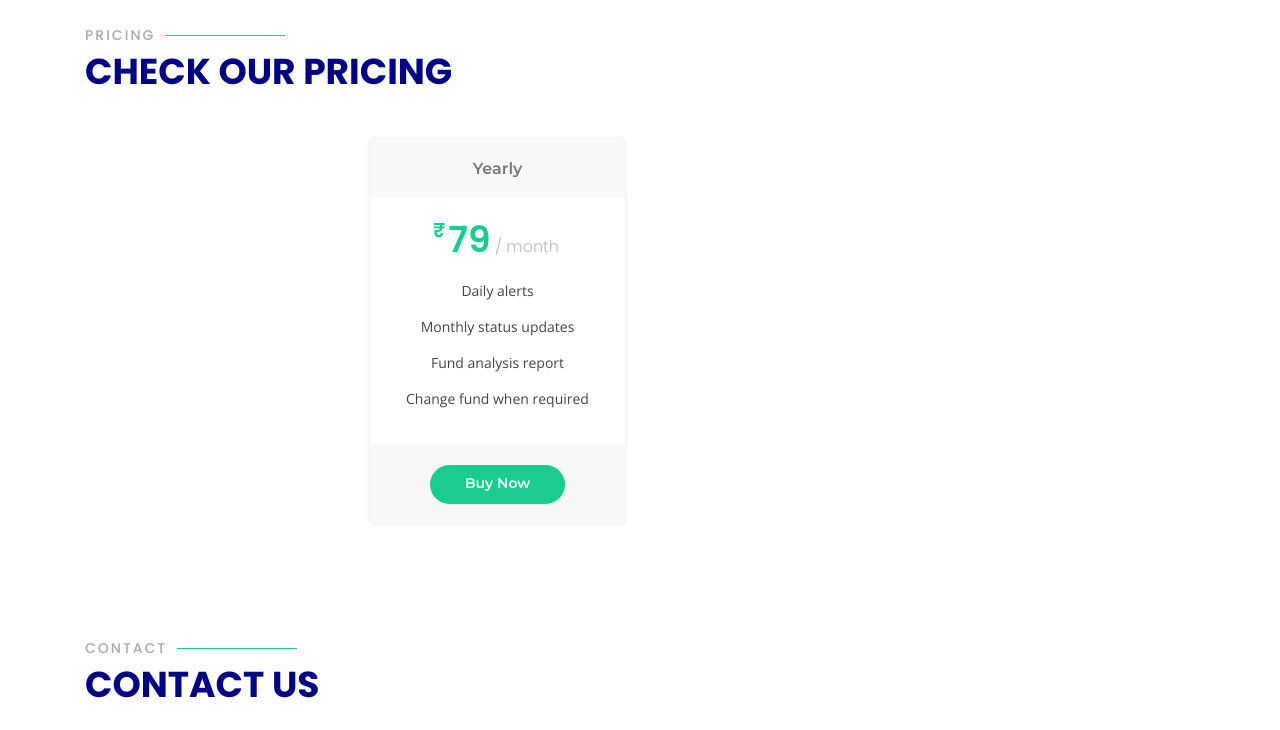
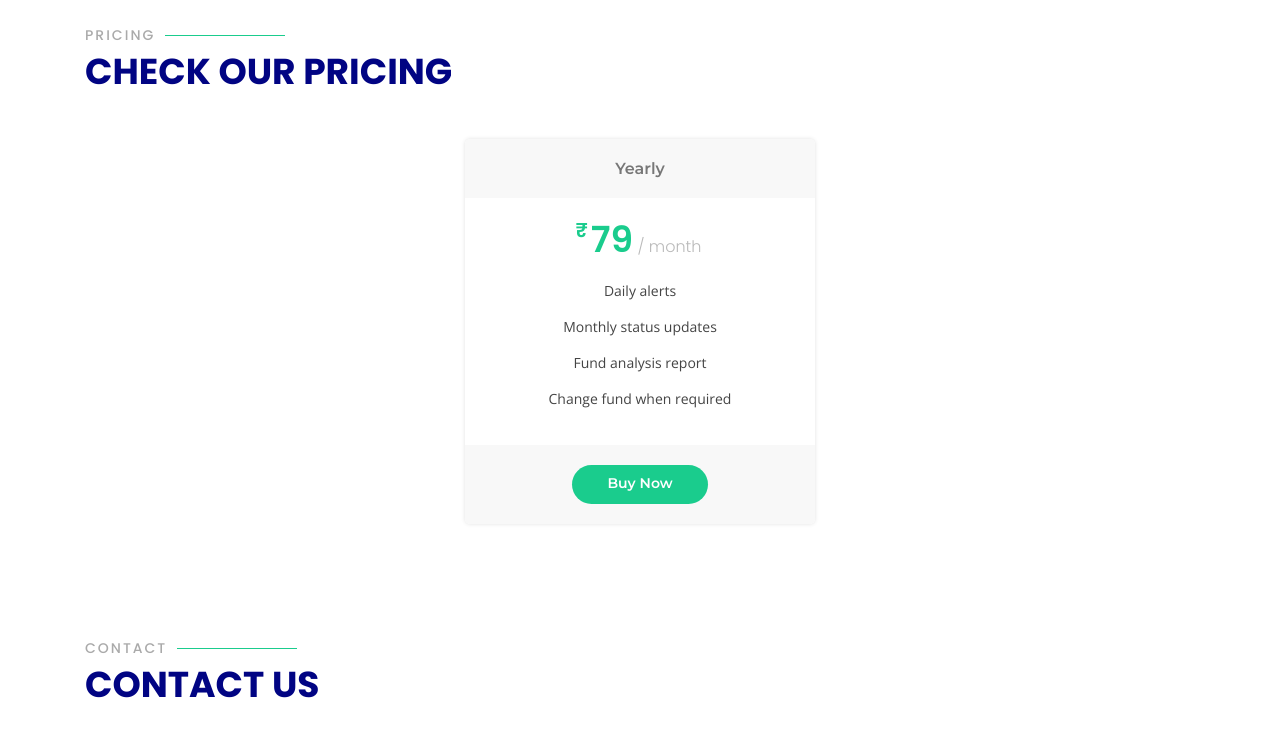
Before and after one commit to kousthubasqi/kousthubasqi.github.io, a plain HTML site: page he/index.html in a window 1280 px wide. Shown: the part 3860-4590 px from the top of the page. Drawn offline with nearby package versions, Linux system fonts and the light colour scheme.

Commit message:
fix pricing size

```diff
--- a/he/index.html
+++ b/he/index.html
@@ -487,10 +487,10 @@
 
         <div class="row" data-aos="fade-left">
 
-          <div class="col-lg-3 col-md-6">
+          <div class="col-lg-4 col-md-3">
 
           </div>
-          <div class="col-lg-3 col-md-6">
+          <div class="col-lg-4 col-md-6">
             <div class="box" data-aos="zoom-in" data-aos-delay="100">
               <h3>Yearly</h3>
               <h4><sup>₹</sup>79<span> / month</span></h4>
```
